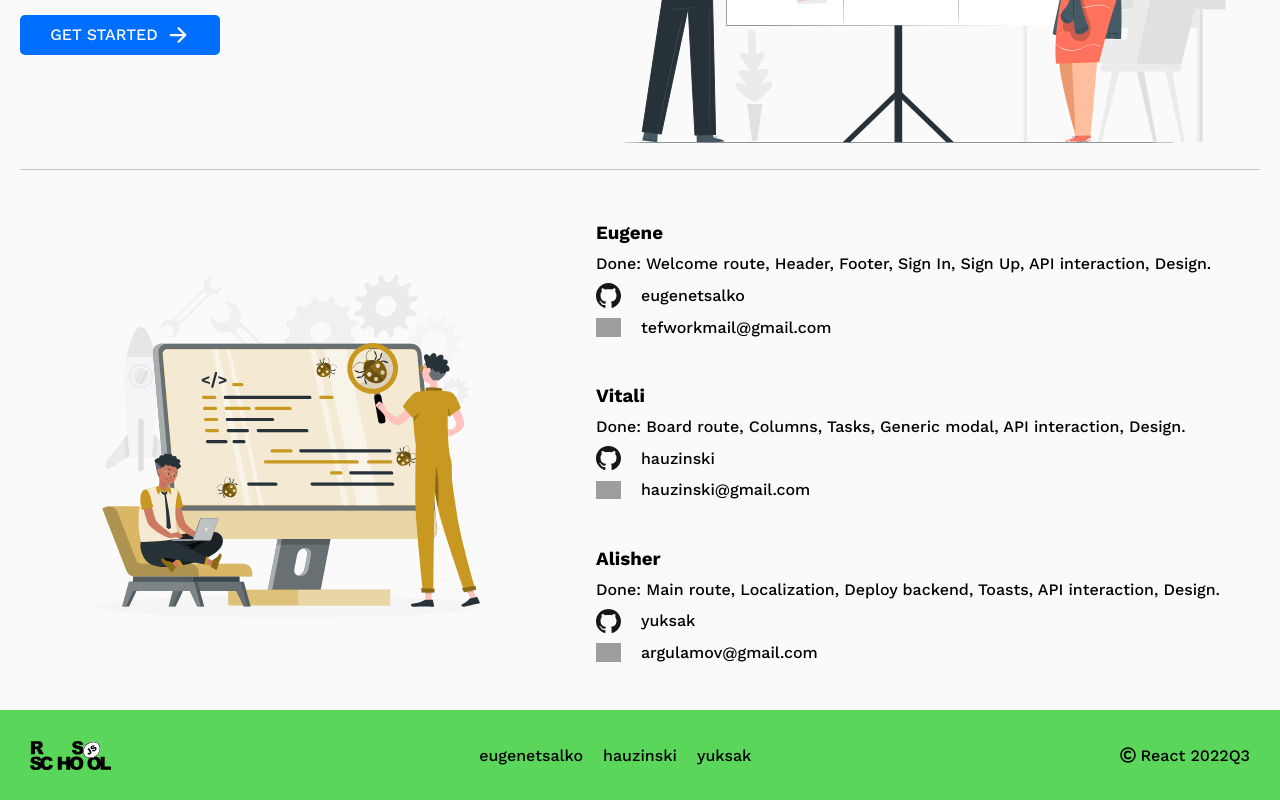
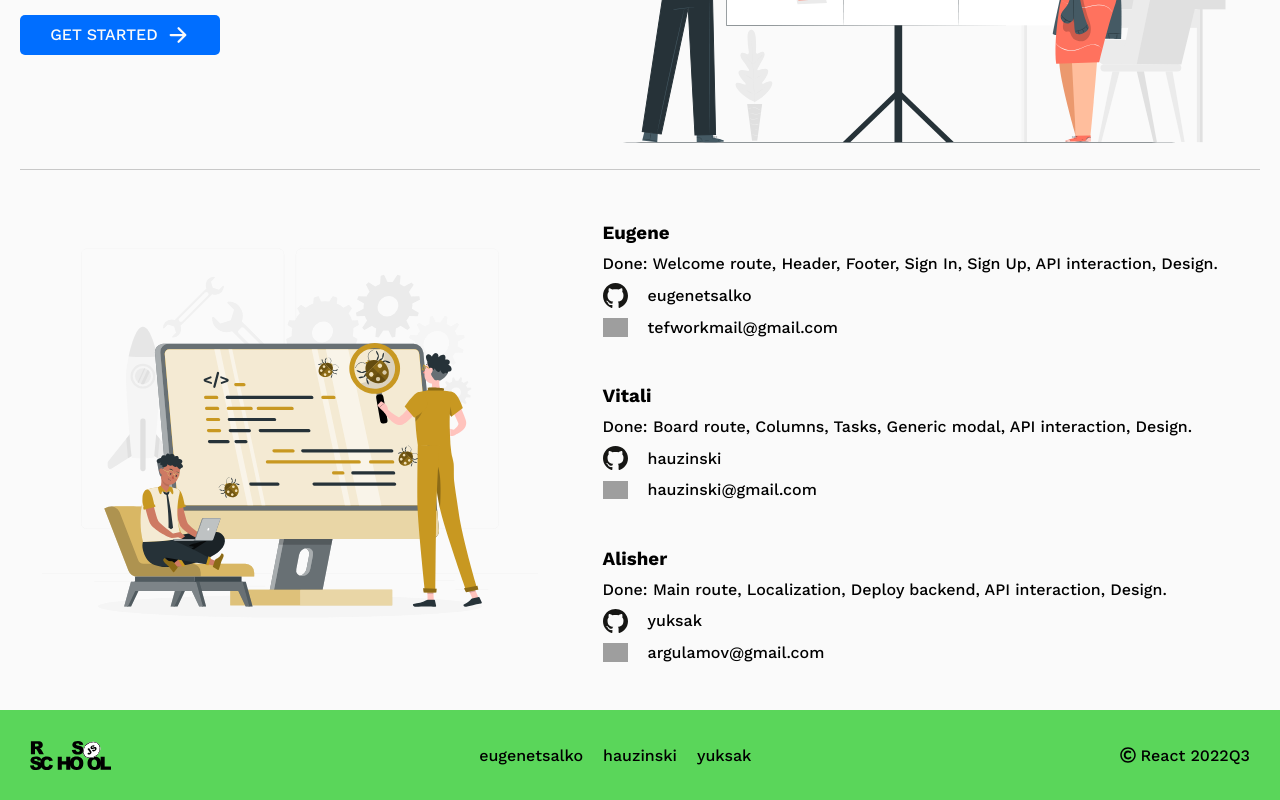
Before and after one commit to EugeneTsalko/project-management-app, a React (Create React App) app: page / in a window 1280 px wide. Shown: the part 407-1207 px from the top of the page. Built offline with nearby package versions, Linux system fonts and the light colour scheme; grey boxes are pictures that could not be loaded.

Commit message:
refactor: change values to make adaptive

```diff
--- a/src/components/About/About.module.scss
+++ b/src/components/About/About.module.scss
@@ -27,6 +27,8 @@
 
     @include mix.large-mobile {
       width: 100%;
+      text-align: center;
+      align-items: center;
     }
   }
 
--- a/src/components/Hero/Hero.tsx
+++ b/src/components/Hero/Hero.tsx
@@ -24,7 +24,7 @@ const heroes = [
     mail: 'argulamov@gmail.com',
     githubLink: 'https://github.com/yuksak',
     githubName: 'yuksak',
-    done: 'Main route, Localization, Deploy backend, Toasts, API interaction, Design.',
+    done: 'Main route, Localization, Deploy backend, API interaction, Design.',
   },
 ];
 
--- a/src/pages/WelcomePage/WelcomePage.module.scss
+++ b/src/pages/WelcomePage/WelcomePage.module.scss
@@ -1,7 +1,13 @@
+@use '../../styles/mixins.scss' as mix;
+
 .welcomePage {
   width: 100%;
   padding: 20px;
   display: flex;
   gap: 1.5rem;
   flex-direction: column;
+
+  @include mix.large-mobile {
+    padding: 30px;
+  }
 }
```
